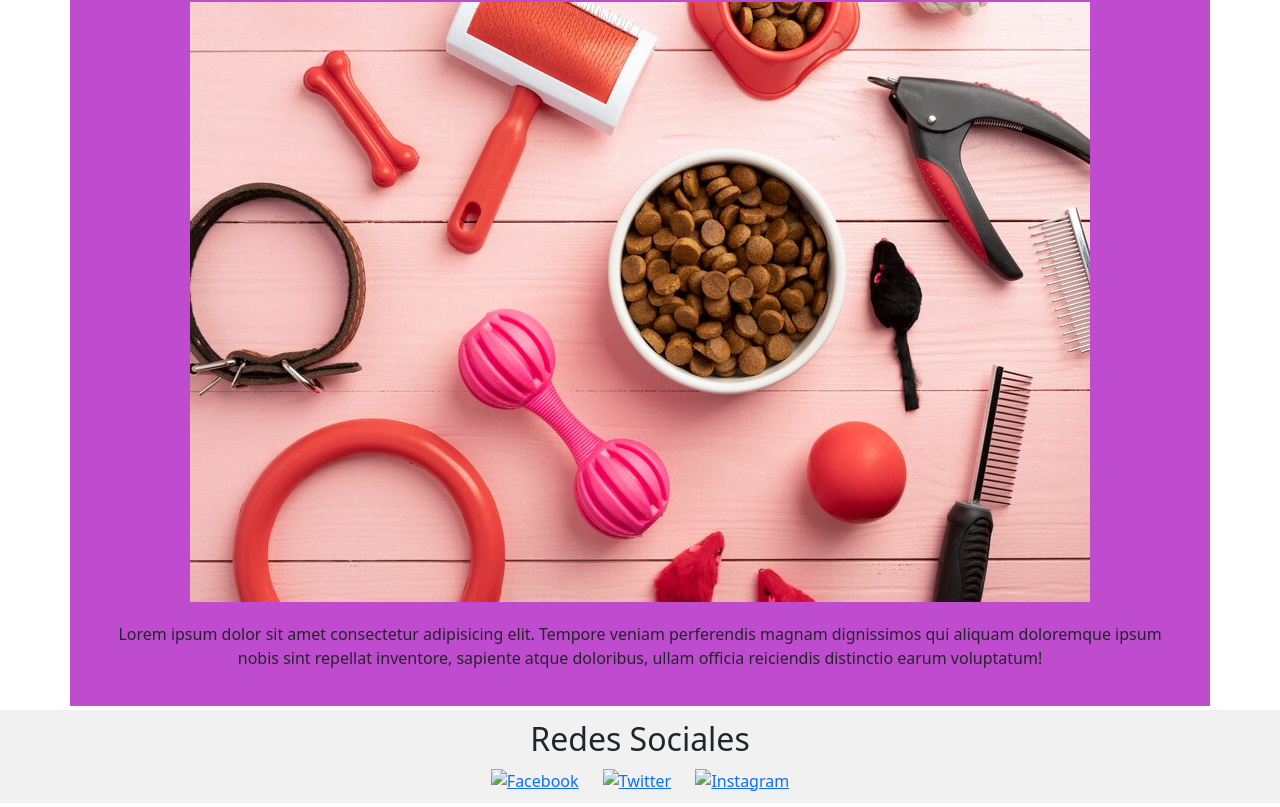
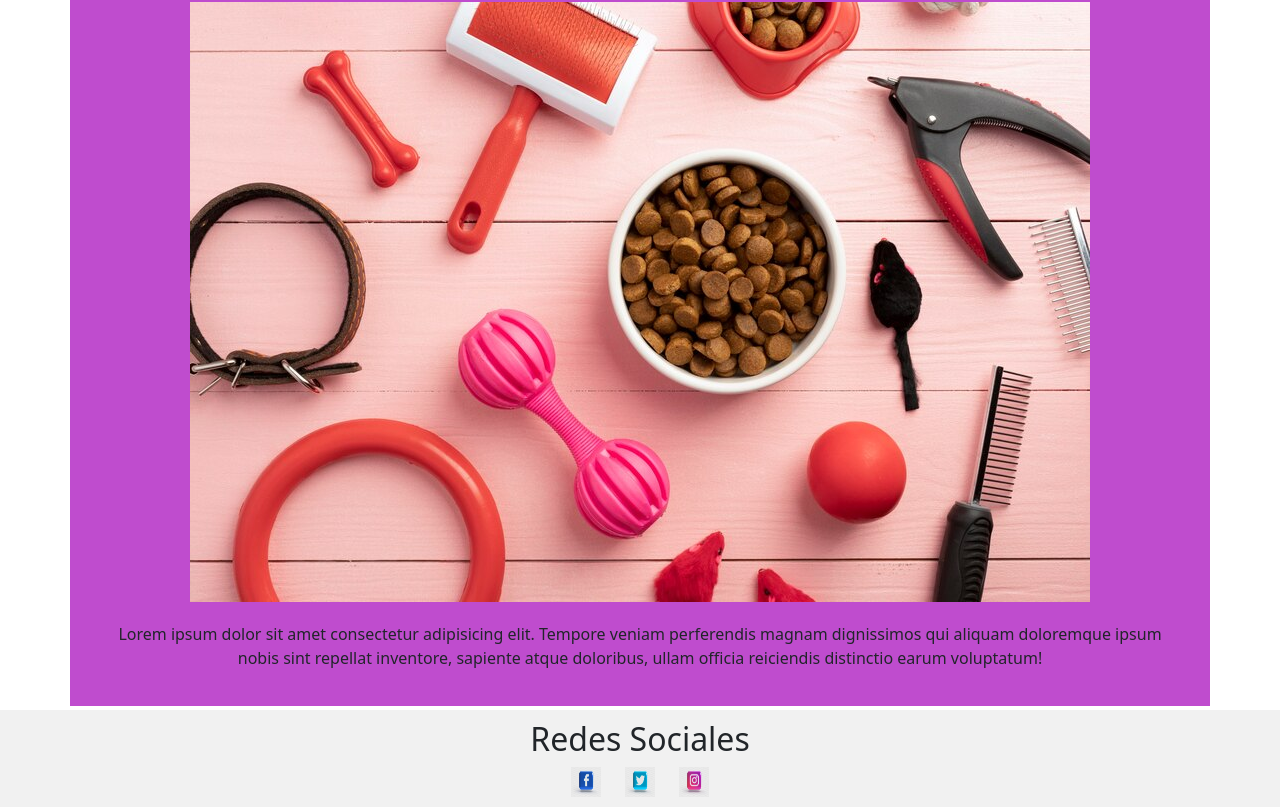
Before and after one commit to Marciocalderon/2da-alejandro-calderon, a plain HTML site: page index.html in a window 1280 px wide. Shown: the part 415-1222 px from the top of the page. Drawn offline with nearby package versions, Linux system fonts and the light colour scheme.

Commit message:
rrs imagenes

```diff
--- a/index.html
+++ b/index.html
@@ -38,9 +38,9 @@
         </main>
         <footer>
             <h2>Redes Sociales</h2>
-            <a href="http://www.facebook.com" target="_blank"><img src="../proyecto/assets/facebook.jpeg" alt="Facebook"></a>
-            <a href="https://twitter.com/?lang=es" target="_blank"><img src="..//proyecto/assets/twitter.jpeg" alt="Twitter"></a>
-            <a href="https://instagram.com" target="_blank"><img src="..//proyecto/assets/instagram.jpeg" alt="Instagram"></a>
+            <a href="http://www.facebook.com" target="_blank"><img src="./assets/facebook.jpeg" alt="Facebook"></a>
+            <a href="https://twitter.com/?lang=es" target="_blank"><img src="./assets/twitter.jpeg" alt="Twitter"></a>
+            <a href="https://instagram.com" target="_blank"><img src="./assets/instagram.jpeg" alt="Instagram"></a>
             </footer>
         <script src="https://cdn.jsdelivr.net/npm/@popperjs/core@2.11.8/dist/umd/popper.min.js" integrity="sha384-I7E8VVD/ismYTF4hNIPjVp/Zjvgyol6VFvRkX/vR+Vc4jQkC+hVqc2pM8ODewa9r" crossorigin="anonymous"></script>
         <script src="https://cdn.jsdelivr.net/npm/bootstrap@5.3.3/dist/js/bootstrap.min.js" integrity="sha384-0pUGZvbkm6XF6gxjEnlmuGrJXVbNuzT9qBBavbLwCsOGabYfZo0T0to5eqruptLy" crossorigin="anonymous"></script>
```
